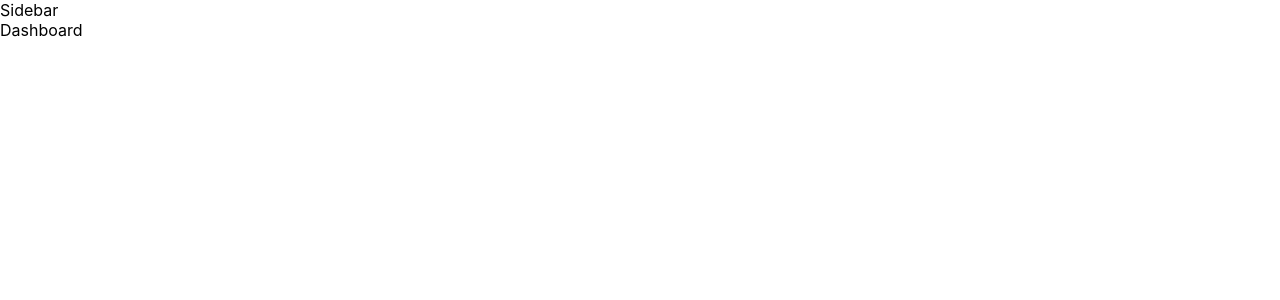
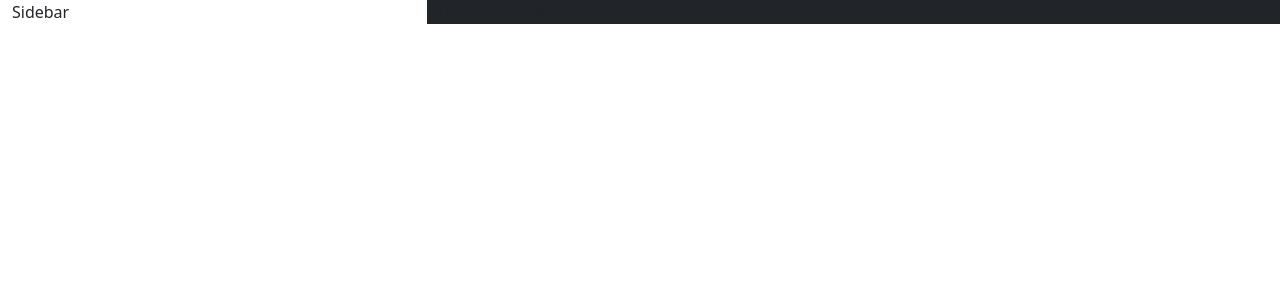
Before and after one commit to bruflor/weather-app, a React (Create React App) app: page / in a window 1280 px wide. Shown: the top 300 px of the page. Built offline with nearby package versions, Linux system fonts and the light colour scheme.

Commit message:
basic structure

```diff
--- a/public/index.html
+++ b/public/index.html
@@ -8,6 +8,7 @@
       name="description"
       content="Web site created using create-react-app"
     />
+
     <!--
       manifest.json provides metadata used when your web app is installed on a
       user's mobile device or desktop. See https://developers.google.com/web/fundamentals/web-app-manifest/
@@ -22,7 +23,8 @@
       work correctly both with client-side routing and a non-root public URL.
       Learn how to configure a non-root public URL by running `npm run build`.
     -->
-    <title>React App</title>
+
+    <title>Weather App</title>
   </head>
   <body>
     <noscript>You need to enable JavaScript to run this app.</noscript>
--- a/src/App.tsx
+++ b/src/App.tsx
@@ -1,13 +1,16 @@
 import React from "react";
-import { Container } from "react-bootstrap";
+
+import { Col, Container, Row } from "react-bootstrap";
 import { Dashboard } from "./components/Dashboard";
 import { SideBar } from "./components/SideBar";
 
 function App() {
   return (
-    <Container fluid>
-      <SideBar />
-      <Dashboard />
+    <Container fluid className="mx-auto">
+      <Row className="p-0">
+        <SideBar />
+        <Dashboard />
+      </Row>
     </Container>
   );
 }
--- a/src/components/Dashboard/index.tsx
+++ b/src/components/Dashboard/index.tsx
@@ -1,3 +1,9 @@
+import Col from "react-bootstrap/Col";
+
 export const Dashboard = () => {
-  return <div>Dashboard</div>;
+  return (
+    <Col md={8} className="bg-dark">
+      Dashboard here
+    </Col>
+  );
 };
--- a/src/components/SideBar/index.tsx
+++ b/src/components/SideBar/index.tsx
@@ -1,3 +1,5 @@
+import Col from "react-bootstrap/Col";
+
 export const SideBar = () => {
-  return <div>Sidebar</div>;
+  return <Col md={4}>Sidebar</Col>;
 };
--- a/src/index.css
+++ /dev/null
@@ -1,13 +0,0 @@
-body {
-  margin: 0;
-  font-family: -apple-system, BlinkMacSystemFont, 'Segoe UI', 'Roboto', 'Oxygen',
-    'Ubuntu', 'Cantarell', 'Fira Sans', 'Droid Sans', 'Helvetica Neue',
-    sans-serif;
-  -webkit-font-smoothing: antialiased;
-  -moz-osx-font-smoothing: grayscale;
-}
-
-code {
-  font-family: source-code-pro, Menlo, Monaco, Consolas, 'Courier New',
-    monospace;
-}
--- a/src/index.tsx
+++ b/src/index.tsx
@@ -1,6 +1,6 @@
 import React from "react";
 import ReactDOM from "react-dom/client";
-import "./index.css";
+import "bootstrap/dist/css/bootstrap.min.css";
 import App from "./App";
 import reportWebVitals from "./reportWebVitals";
 
```
